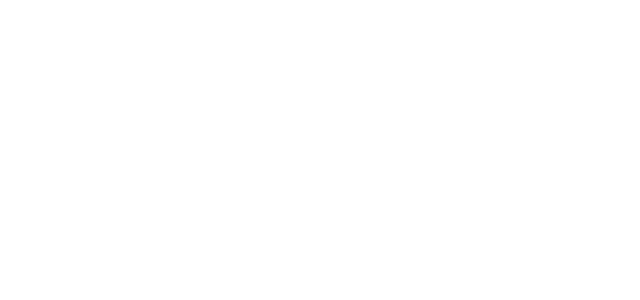
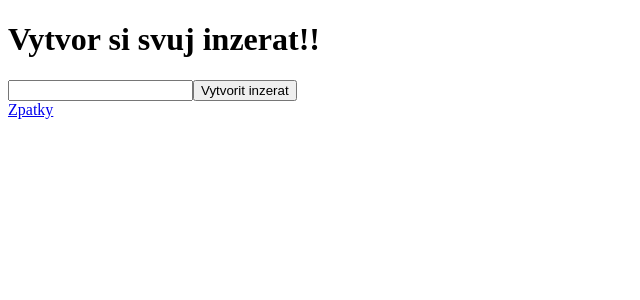
Before and after one commit to gyarab/2024-4e-Javurkova-CundrAppka, a React (Create React App) app in the folder client/: page /inzeraty/zverejnit in a window 1280 px wide. Before the commit this address had no page. Shown: the top 300 px of the page, without its empty margins (0-640 px from the left). Built offline with nearby package versions, Linux system fonts and the light colour scheme.

Commit message:
ads creation

```diff
--- a/client/src/App.tsx
+++ b/client/src/App.tsx
@@ -3,6 +3,7 @@
 import 'App.css';
 import HomePage from 'pages/HomePage'
 import AdsPage from 'pages/ads/AdsPage'
+import CreateAdPage from 'pages/ads/CreateAdPage'
 
 // functions
 
@@ -15,6 +16,7 @@
         <Routes>
           <Route path='/' element={<HomePage />} />
           <Route path='/inzeraty' element={<AdsPage />} />
+          <Route path='/inzeraty/zverejnit' element={<CreateAdPage />} />
         </Routes>
       </Router>
     </>
--- /dev/null
+++ b/client/src/hooks/ads/useCreateAd.ts
@@ -0,0 +1,31 @@
+interface Ad {
+  title: string
+}
+
+const useCreateAd = () => {
+
+  const createAd = async (newAd: Ad) => {
+
+      try {
+
+          const response = await fetch('/api/ads', {
+            method: 'POST',
+            headers: {
+              'Content-Type': 'application/json',
+            },
+            body: JSON.stringify(newAd),
+          })
+
+          const data = await response.json()
+          return data.success
+
+      } catch{
+          alert('Při vytváření inzerátu nastala chyba')
+          return
+      }
+  }
+
+  return { createAd }
+}
+
+export default useCreateAd
--- a/client/src/pages/ads/AdsPage.tsx
+++ b/client/src/pages/ads/AdsPage.tsx
@@ -22,6 +22,7 @@
             ) : (
                 <p>Nejsou zveřejněny žádné inzeráty</p>
             )}
+            <a href='/inzeraty/zverejnit'>Vytvorit</a>
             <a href='/'>Domu</a>
         </div>
     )
--- /dev/null
+++ b/client/src/pages/ads/CreateAdPage.tsx
@@ -0,0 +1,50 @@
+import { useState } from 'react'
+import { useNavigate } from 'react-router-dom'
+import useCreateAd from 'hooks/ads/useCreateAd'
+
+function CreateAdPage() {
+    const [title, setTitle] = useState('')
+    const { createAd } = useCreateAd()
+    const navigate = useNavigate()
+    const [loading, setLoading] = useState(false)
+
+    const handleSubmit = async (e: React.FormEvent<HTMLFormElement>) => {
+        e.preventDefault()
+        if (!title.trim()) {
+            alert('Vyplnte nazev inzeratu')
+            return
+        }
+
+        setLoading(true)
+        const success = await createAd({ title })
+
+        if (success) {
+            navigate('/inzeraty')
+        } else {
+            alert('Nastal problém při vytváření inzerátu')
+        }
+    }
+
+    if (loading) {
+        return <p>Inzerat se vytvari...</p>
+    }
+
+  return (
+    <div>
+      <h1>Vytvor si svuj inzerat!!</h1>
+      <form onSubmit={handleSubmit}>
+        <input
+                type="text"
+                value={title}
+                onChange={(e) => setTitle(e.target.value)}
+                required
+            />
+
+        <button type="submit">Vytvorit inzerat</button>
+      </form>
+      <a href="/inzeraty">Zpatky</a>
+    </div>
+  )
+}
+
+export default CreateAdPage
```
